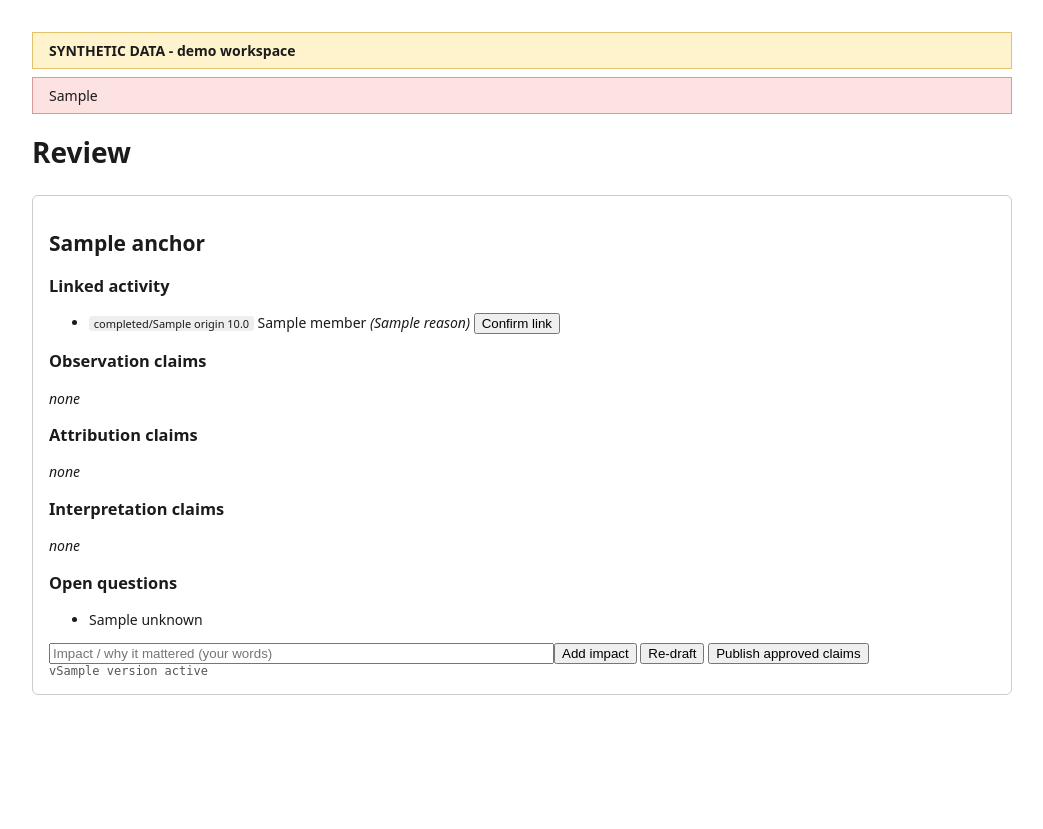
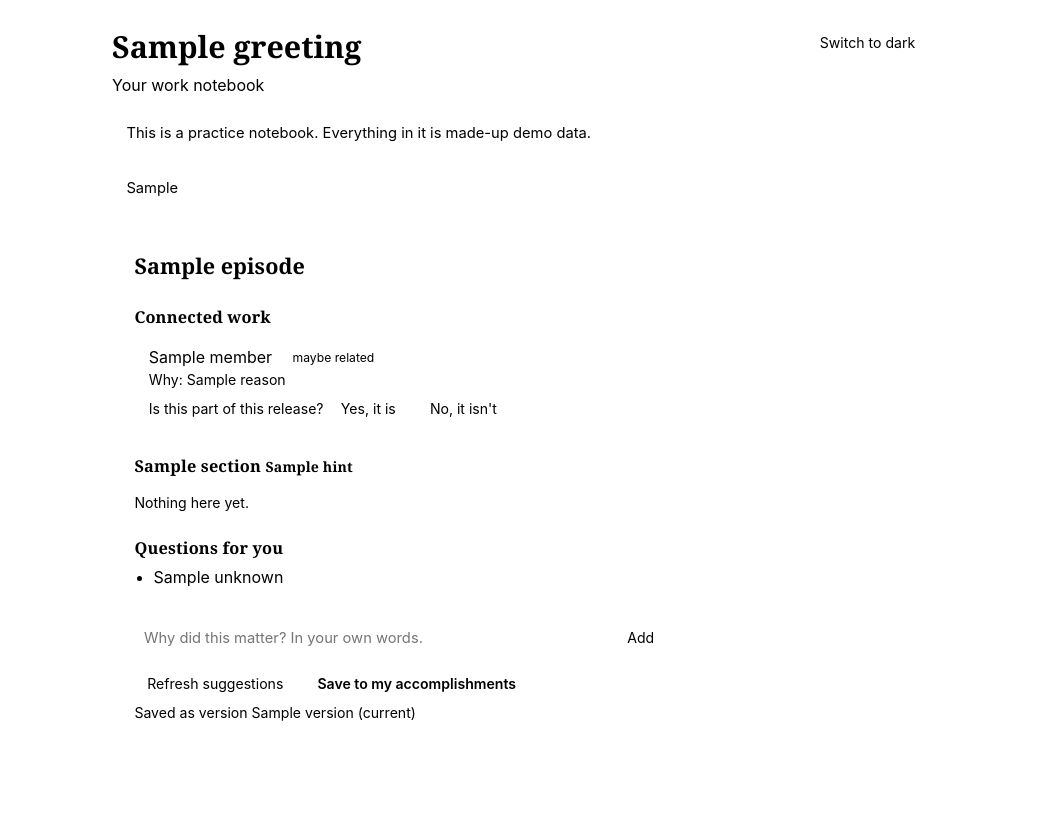
Before and after one commit to jmysterio/career-os, a Python web app: template src/careeros/web/templates/review.html in a window 1280 px wide. Shown: the whole page, without its empty margins (118-1161 px from the left). Before the commit the page ends 695 px from the top, so only its background shows below. Run offline with Jinja, Linux system fonts and the light colour scheme; the template is opened without the code that fills it: most values are stand-ins (such as "Sample title", 1, 10 or a date in 2020).

Commit message:
Warmer notebook UI, dark mode, fix bad-origin on form posts, update instructions
Co-Authored-By: Claude Sonnet 5.5 <noreply@anthropic.com>

```diff
--- a/src/careeros/claims/service.py
+++ b/src/careeros/claims/service.py
@@ -173,13 +173,13 @@ def unknowns_for(s: Session, anchor_id: int) -> list[str]:
     for mem in s.scalars(select(EpisodeMember).where(EpisodeMember.anchor_activity_id == anchor_id)):
         if mem.status != "linked":
             act = s.get(Activity, mem.activity_id)
-            out.append(f"Unconfirmed link: '{act.title}' ({mem.reason}) - link or ignore it.")
+            out.append(f"Is '{act.title}' part of this release? ({mem.reason})")
     if not s.scalar(select(Claim).where(Claim.anchor_activity_id == anchor_id,
                                         Claim.layer == "interpretation",
                                         Claim.verification_status != "rejected")):
-        out.append("Impact / why it mattered is unknown - add it yourself; it is not inferred.")
+        out.append("Why did this matter? Add it in your own words. I won't guess.")
     if status.lower() != "deployed":
-        out.append(f"Release status is '{status}', not deployed.")
+        out.append(f"This release is marked '{status}', not deployed yet.")
     return out
 
 
--- a/src/careeros/web/templates/review.html
+++ b/src/careeros/web/templates/review.html
@@ -1,62 +1,115 @@
 <!doctype html>
-<html lang="en"><head><meta charset="utf-8"><title>Career OS - review</title>
+<html lang="en" data-theme="{{ theme }}"><head><meta charset="utf-8">
+<meta name="viewport" content="width=device-width, initial-scale=1">
+<title>My work notebook</title>
 <style>
-body{font:14px system-ui;margin:2rem auto;max-width:980px;color:#1b1b1b}
-.banner{background:#fff3cd;border:1px solid #e0c36a;padding:.5rem 1rem;font-weight:600}
-.warn{background:#fde2e2;border:1px solid #d99;padding:.5rem 1rem;margin:.5rem 0}
-.ep{border:1px solid #ccc;border-radius:6px;padding:1rem;margin:1.5rem 0}
-.claim{border-left:4px solid #888;padding:.25rem .75rem;margin:.6rem 0}
-.claim.observation{border-color:#2b6cb0}.claim.attribution{border-color:#b7791f}.claim.interpretation{border-color:#6b46c1}
-.v{color:#a00;font-size:12px}.prov{font:12px ui-monospace,monospace;color:#555}
-.tag{font-size:11px;background:#eee;border-radius:3px;padding:0 .3rem}
-form{display:inline}button{cursor:pointer}
+:root[data-theme=dark]{--bg:#1c1917;--card:#26221f;--text:#efe8dd;--muted:#a89f93;--line:#3b352f;
+  --accent:#e3a857;--accent-text:#1c1917;--good:#9ccc9c;--note-bg:#33291d;--note-line:#6b5530;
+  --btn:#332e29;--c-happened:#7fb0e0;--c-did:#e3a857;--c-why:#b79af0}
+:root[data-theme=light]{--bg:#faf6ef;--card:#fffdf8;--text:#2b2620;--muted:#7a6f62;--line:#e4dccd;
+  --accent:#b7701f;--accent-text:#fffdf8;--good:#3d7a3d;--note-bg:#fff3d6;--note-line:#e0c36a;
+  --btn:#f1e9da;--c-happened:#2b6cb0;--c-did:#b7701f;--c-why:#6b46c1}
+*{box-sizing:border-box}
+body{background:var(--bg);color:var(--text);font:16px/1.5 -apple-system,system-ui,sans-serif;
+  margin:0 auto;max-width:860px;padding:1.5rem 1.25rem 4rem}
+h1,h2,h3{font-family:Georgia,'Iowan Old Style',serif;font-weight:600;margin:0}
+h1{font-size:1.9rem}h2{font-size:1.35rem}
+h3{font-size:1.02rem;color:var(--muted);margin:1.4rem 0 .3rem;letter-spacing:.01em}
+.top{display:flex;justify-content:space-between;align-items:flex-start;gap:1rem}
+.sub{color:var(--muted);margin:.2rem 0 0}
+.note{background:var(--note-bg);border:1px solid var(--note-line);border-radius:10px;padding:.55rem .9rem;margin:1rem 0;font-size:.92rem}
+.card{background:var(--card);border:1px solid var(--line);border-radius:14px;padding:1.2rem 1.4rem;margin:1.4rem 0}
+.item{border-left:4px solid var(--line);padding:.3rem 0 .3rem .9rem;margin:.7rem 0}
+.item.happened{border-color:var(--c-happened)}.item.did{border-color:var(--c-did)}.item.why{border-color:var(--c-why)}
+.chip{display:inline-block;font-size:.76rem;border-radius:99px;padding:.05rem .6rem;margin-left:.4rem;
+  background:var(--btn);color:var(--muted);vertical-align:middle}
+.chip.done{color:var(--good)}
+.muted{color:var(--muted);font-size:.88rem}
+details{margin:.25rem 0}summary{cursor:pointer;color:var(--muted);font-size:.88rem}
+blockquote{margin:.3rem 0 .3rem .2rem;padding-left:.8rem;border-left:2px solid var(--line);color:var(--muted)}
+code{font-size:.76rem;color:var(--muted)}
+.attn{color:var(--accent);font-size:.9rem;margin:.25rem 0}
+form{display:inline}
+button{font:inherit;font-size:.88rem;background:var(--btn);color:var(--text);border:1px solid var(--line);
+  border-radius:8px;padding:.28rem .8rem;cursor:pointer;margin:.2rem .25rem .2rem 0}
+button:hover{border-color:var(--accent)}
+button.primary{background:var(--accent);color:var(--accent-text);border-color:var(--accent);font-weight:600}
+input[type=text],input:not([type]){font:inherit;font-size:.92rem;background:var(--bg);color:var(--text);
+  border:1px solid var(--line);border-radius:8px;padding:.35rem .6rem;width:min(100%,30rem)}
+ul{padding-left:1.2rem;margin:.3rem 0}
+.actions{margin-top:1.1rem;padding-top:.8rem;border-top:1px dashed var(--line)}
 </style></head><body>
-<div class="banner">SYNTHETIC DATA - demo workspace</div>
-{% if sync_warning %}<div class="warn">{{ sync_warning }}</div>{% endif %}
-{% if msg %}<div class="warn">{{ msg }}</div>{% endif %}
-<h1>Review</h1>
+<div class="top">
+  <div><h1>{{ greeting }}</h1><p class="sub">Your work notebook</p></div>
+  <form method="post" action="/theme"><input type="hidden" name="csrf" value="{{ csrf }}">
+    <input type="hidden" name="theme" value="{{ 'light' if theme == 'dark' else 'dark' }}">
+    <button>{{ 'Switch to light' if theme == 'dark' else 'Switch to dark' }}</button></form>
+</div>
+<div class="note">This is a practice notebook. Everything in it is made-up demo data.</div>
+{% if sync_warning %}<div class="note">{{ sync_warning }}</div>{% endif %}
+{% if msg %}<div class="note">{{ msg }}</div>{% endif %}
+
 {% for e in episodes %}
-<div class="ep">
-  <h2>{{ e.anchor.title }}</h2>
-  {% if e.stale %}<div class="warn">Needs review: cited evidence changed after approval.</div>{% endif %}
-  <h3>Linked activity</h3>
-  <ul>
+<section class="card">
+  <h2>{{ e.title }}</h2>
+  {% if e.stale %}<div class="note">Heads up: something this was based on changed after you confirmed it. Have another look.</div>{% endif %}
+
+  <h3>Connected work</h3>
   {% for m in e.members %}
-    <li><span class="tag">{{ m.status }}/{{ m.origin }} {{ '%.1f'|format(m.confidence) }}</span>
-      {{ m.title }} <i>({{ m.reason }})</i>
-      <form method="post" action="/episodes/{{ e.anchor.id }}/{{ 'unlink' if m.status == 'linked' else 'link' }}">
-        <input type="hidden" name="csrf" value="{{ csrf }}"><input type="hidden" name="activity_id" value="{{ m.activity_id }}">
-        <button>{{ 'Unlink' if m.status == 'linked' else 'Confirm link' }}</button></form>
-      {% if m.status == 'suggested' %}<form method="post" action="/episodes/{{ e.anchor.id }}/unlink">
-        <input type="hidden" name="csrf" value="{{ csrf }}"><input type="hidden" name="activity_id" value="{{ m.activity_id }}">
-        <button>Reject</button></form>{% endif %}
-    </li>
-  {% else %}<li>none</li>{% endfor %}
-  </ul>
-  {% for layer in ['observation','attribution','interpretation'] %}
-    <h3>{{ layer|capitalize }} claims</h3>
-    {% for c in e.claims if c.layer == layer %}
-    <div class="claim {{ layer }}">
-      <div>{{ c.text }} <span class="tag">{{ c.verification_status }}</span> <span class="tag">by {{ c.authored_by }}</span></div>
-      {% for ev in c.evidence %}<div class="prov">{{ ev.ref }} ({{ ev.polarity }}): "{{ ev.excerpt }}"
-        {% if ev.url %}<a href="{{ ev.url }}" rel="noreferrer">source</a>{% endif %}</div>{% endfor %}
-      {% for v in c.violations %}<div class="v">blocked: {{ v }}</div>{% endfor %}
-      {% if c.verification_status != 'human_approved' and c.verification_status != 'rejected' %}
-      <form method="post" action="/claims/{{ c.id }}/approve"><input type="hidden" name="csrf" value="{{ csrf }}"><button>Approve</button></form>
-      <form method="post" action="/claims/{{ c.id }}/reject"><input type="hidden" name="csrf" value="{{ csrf }}"><button>Reject</button></form>
-      <form method="post" action="/claims/{{ c.id }}/edit"><input type="hidden" name="csrf" value="{{ csrf }}">
-        <input name="object" value="{{ c.object }}" size="40"><button>Save edit</button></form>
-      {% endif %}
+  <div class="item">
+    {{ m.title }}
+    <span class="chip {{ 'done' if m.status == 'linked' }}">{{ 'connected' if m.status == 'linked' else 'maybe related' }}</span>
+    <div class="muted">Why: {{ m.reason }}</div>
+    {% if m.status == 'linked' %}
+      <form method="post" action="/episodes/{{ e.id }}/unlink"><input type="hidden" name="csrf" value="{{ csrf }}">
+        <input type="hidden" name="activity_id" value="{{ m.activity_id }}"><button>This isn't part of it</button></form>
+    {% else %}
+      <span class="muted">Is this part of this release?</span>
+      <form method="post" action="/episodes/{{ e.id }}/link"><input type="hidden" name="csrf" value="{{ csrf }}">
+        <input type="hidden" name="activity_id" value="{{ m.activity_id }}"><button>Yes, it is</button></form>
+      <form method="post" action="/episodes/{{ e.id }}/unlink"><input type="hidden" name="csrf" value="{{ csrf }}">
+        <input type="hidden" name="activity_id" value="{{ m.activity_id }}"><button>No, it isn't</button></form>
+    {% endif %}
+  </div>
+  {% else %}<p class="muted">Nothing connected yet.</p>{% endfor %}
+
+  {% for section in sections %}
+  <h3>{{ section.title }} <span class="muted">{{ section.hint }}</span></h3>
+  {% for c in e.claims if c.layer == section.layer %}
+  <div class="item {{ section.css }}">
+    <div>{{ c.text }}<span class="chip {{ 'done' if c.verification_status == 'human_approved' }}">{{ c.state_label }}</span>
+      <span class="chip">{{ 'written by you' if c.authored_by == 'user' else 'drafted by the app' }}</span></div>
+    <details><summary>Where this came from</summary>
+      {% for ev in c.evidence %}
+        <blockquote>&ldquo;{{ ev.excerpt }}&rdquo;
+          {% if ev.url %}<a href="{{ ev.url }}" rel="noreferrer" style="color:var(--accent)">open original</a>{% endif %}
+          <br><code>{{ ev.ref }}</code></blockquote>
+      {% endfor %}
+    </details>
+    {% for v in c.violations %}<div class="attn">Needs your attention: {{ v }}</div>{% endfor %}
+    {% if c.verification_status not in ('human_approved', 'rejected') %}
+      <form method="post" action="/claims/{{ c.id }}/approve"><input type="hidden" name="csrf" value="{{ csrf }}"><button class="primary">Looks right</button></form>
+      <form method="post" action="/claims/{{ c.id }}/reject"><input type="hidden" name="csrf" value="{{ csrf }}"><button>Set aside</button></form>
+      <details><summary>Change the wording</summary>
+        <form method="post" action="/claims/{{ c.id }}/edit"><input type="hidden" name="csrf" value="{{ csrf }}">
+          <input name="object" value="{{ c.object }}"><button>Save</button></form></details>
+    {% endif %}
+  </div>
+  {% else %}<p class="muted">Nothing here yet.</p>{% endfor %}
+  {% endfor %}
+
+  <h3>Questions for you</h3>
+  <ul>{% for u in e.unknowns %}<li>{{ u }}</li>{% else %}<li class="muted">All answered.</li>{% endfor %}</ul>
+
+  <div class="actions">
+    <form method="post" action="/episodes/{{ e.id }}/impact"><input type="hidden" name="csrf" value="{{ csrf }}">
+      <input name="text" placeholder="Why did this matter? In your own words."><button>Add</button></form>
+    <div style="margin-top:.6rem">
+      <form method="post" action="/episodes/{{ e.id }}/redraft"><input type="hidden" name="csrf" value="{{ csrf }}"><button>Refresh suggestions</button></form>
+      <form method="post" action="/episodes/{{ e.id }}/publish"><input type="hidden" name="csrf" value="{{ csrf }}"><button class="primary">Save to my accomplishments</button></form>
     </div>
-    {% else %}<p><i>none</i></p>{% endfor %}
-  {% endfor %}
-  <h3>Open questions</h3>
-  <ul>{% for u in e.unknowns %}<li>{{ u }}</li>{% else %}<li>none</li>{% endfor %}</ul>
-  <form method="post" action="/episodes/{{ e.anchor.id }}/impact"><input type="hidden" name="csrf" value="{{ csrf }}">
-    <input name="text" size="60" placeholder="Impact / why it mattered (your words)"><button>Add impact</button></form>
-  <form method="post" action="/episodes/{{ e.anchor.id }}/redraft"><input type="hidden" name="csrf" value="{{ csrf }}"><button>Re-draft</button></form>
-  <form method="post" action="/episodes/{{ e.anchor.id }}/publish"><input type="hidden" name="csrf" value="{{ csrf }}"><button>Publish approved claims</button></form>
-  {% for v in e.versions %}<div class="prov">v{{ v.version }} {{ v.state }}</div>{% endfor %}
-</div>
-{% else %}<p>No episodes yet. Run <code>careeros demo seed</code>.</p>{% endfor %}
+    {% for v in e.versions %}<div class="muted">Saved as version {{ v.version }}{{ ' (current)' if v.state == 'active' }}{{ ' (replaced)' if v.state == 'superseded' }}{{ ' (withdrawn)' if v.state == 'withdrawn' }}</div>{% endfor %}
+  </div>
+</section>
+{% else %}<p>Nothing here yet. Run <code>careeros demo seed</code> to load the practice notebook.</p>{% endfor %}
 </body></html>
```
Also changed, not shown: INSTRUCTIONS.md (+33 -19 lines), src/careeros/web/app.py (+60 -6 lines), tests/test_claims.py (+2 -2 lines), tests/test_web.py (+37 -5 lines).
